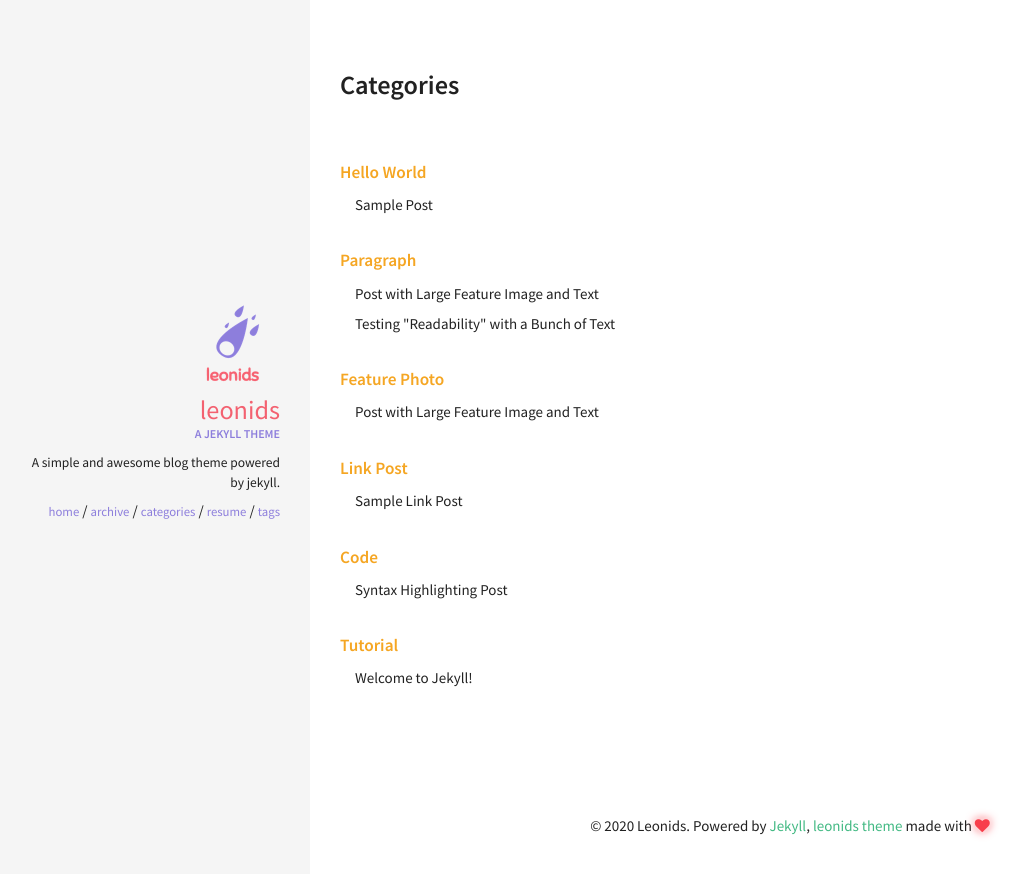
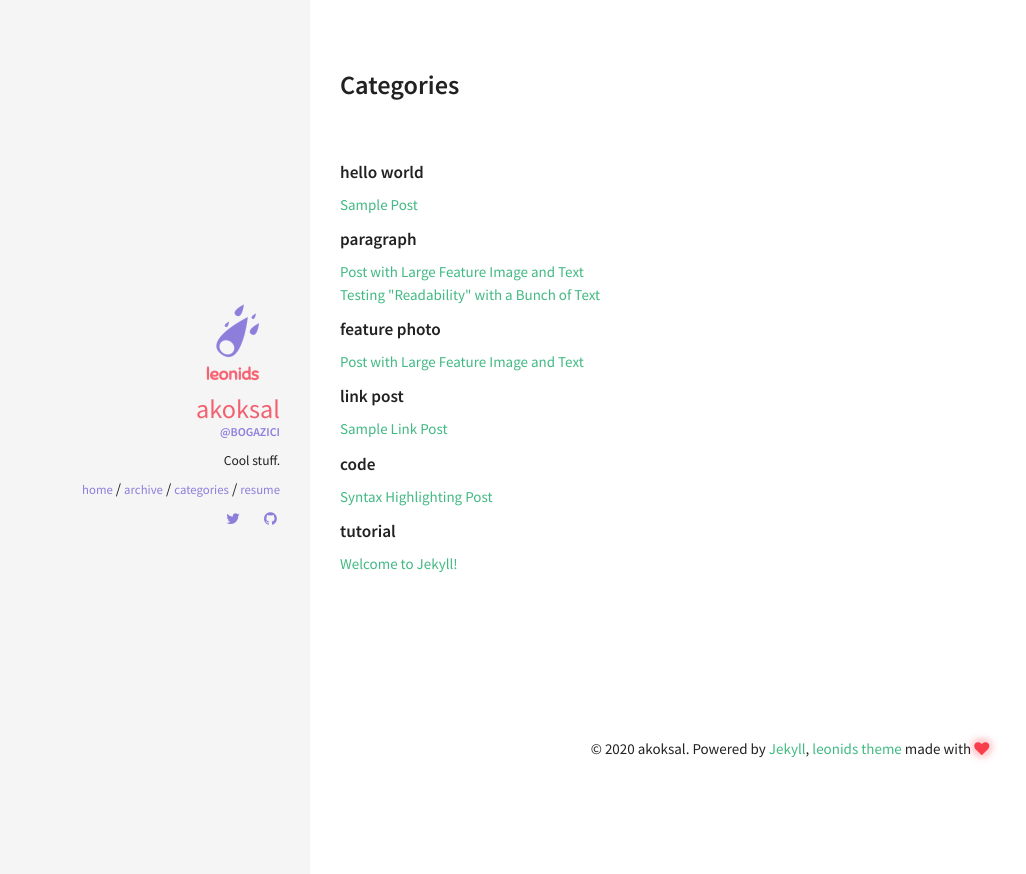
Before and after one commit to akoksal/akoksal.github.io, a Jekyll site: the page built from categories/index.html, in a window 1280 px wide. Shown: the top 874 px of the page, without its empty margins (10-1036 px from the left). Built offline with Jekyll 4.4.1, drawn with Linux system fonts in a browser that asks for light colours.

Commit message:
Minor changes

```diff
--- a/_config.yml
+++ b/_config.yml
@@ -3,11 +3,11 @@
 # Site wide configuration
 ####################################
 #
-title: Leonids
+title: akoksal
 email:
-description: A simple and awesome blog theme powered by jekyll.
+description: Some cool stuff.
 url: # the base hostname & protocol for your site
-keywords: ["blog", "jekyll"]
+keywords: ["blog", "nlp", "computer", "vision"]
 
 #
 ###################################
@@ -33,22 +33,22 @@ kramdown:
 ####################################
 #
 owner:
-  name: Leonids
+  name: akoksal
   avatar: leonids-logo.png
-  job: "A jekyll theme"
-  bio: "A simple and awesome blog theme powered by jekyll."
+  job: "@Bogazici"
+  bio: "Cool stuff."
   email:
   disqus-shortname:
-  twitter: #username
+  twitter: alkksl
   facebook: #username
   google:
     plus: #username
-    analytics:
+    analytics: UA-162549108-1
     verify:
     ad-client:
     ad-slot:
   bing-verify:
-  github: #username
+  github: akoksal
   gitlab: #username
   stackoverflow: #123456/username   from a "http://stackoverflow.com/users/123456/username" link
   linkedin: #username
--- a/css/main.scss
+++ b/css/main.scss
@@ -22,6 +22,5 @@
 
 // Pages styling
 @import "pages/layout";
-@import "pages/tags";
 @import "pages/archive";
 @import "pages/post";
```
Also changed, not shown: tags.html (deleted, +0 -30 lines), Gemfile.lock (added).
